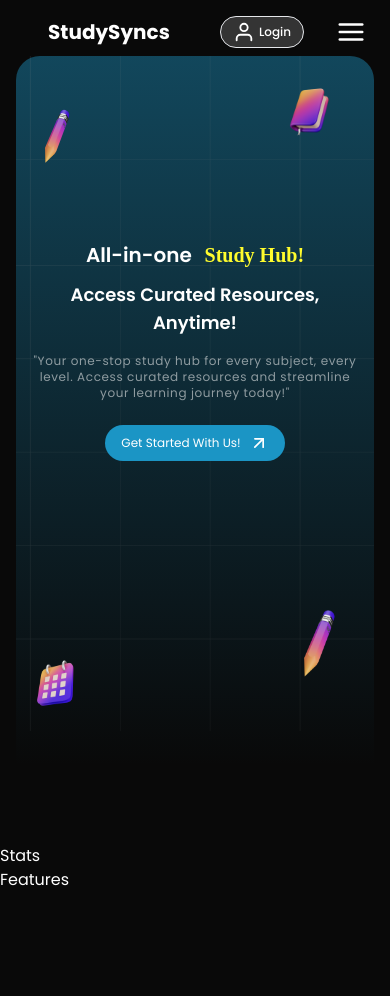
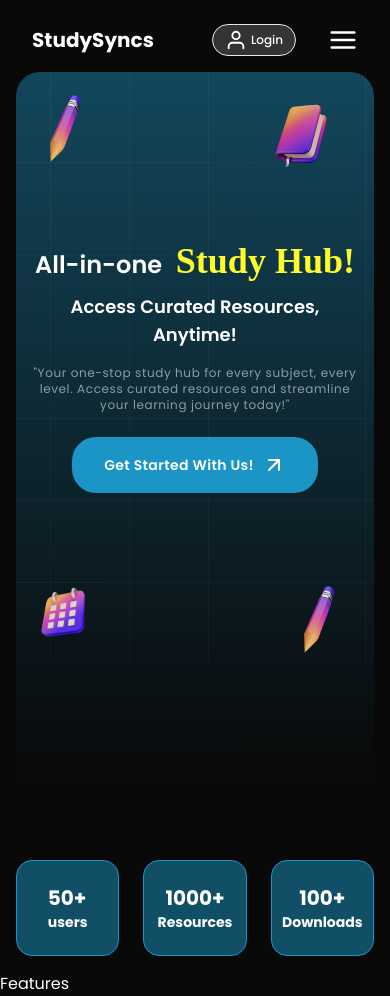
Before and after one commit to Vasudevshetty/studysyncs-v2, a React (Vite) app in the folder client/: page / in a window 390 px wide. Before the commit the page ends 892 px from the top, so only its background shows below. Built offline with nearby package versions, Linux system fonts and the light colour scheme.

Commit message:
done with the stats thing

```diff
--- a/client/src/components/Home/Hero.jsx
+++ b/client/src/components/Home/Hero.jsx
@@ -1,5 +1,4 @@
 /* eslint-disable react/no-unescaped-entities */
-
 import { FiArrowUpRight } from "react-icons/fi";
 import Navbar from "./Navbar";
 import TypingAnimation from "./TypingAnimation";
@@ -10,16 +9,16 @@
     <div className="px-4 md:px-12 py-2 sm:py-8 h-screen ">
       <Navbar />
 
-      <div className="relative h-[80vh]">
+      <div className="relative ">
         <div className="absolute inset-0 bg-gradient-to-b from-secondary-blue to-custom-black h-[84vh] rounded-tl-3xl rounded-tr-3xl sm:rounded-tr-3xl md:rounded-tr-3xl lg:rounded-tr-none z-0 " />
         <div className="absolute inset-0 bg-image z-0" />
 
         {/* Main Hero Content */}
         <div className="relative h-[70vh] sm:h-[80vh] md:h-[85vh] lg:h-[90vh] w-full md:w-[95vw] rounded-tl-3xl text-white flex flex-col justify-center items-center px-4 md:px-14 z-10 text-center">
           <div className="relative flex flex-col h-full justify-center items-center">
-            <h1 className="text-xl sm:text-2xl md:text-4xl lg:text-5xl font-semibold">
+            <h1 className="text-2xl lg:text-5xl font-semibold">
               All-in-one{" "}
-              <span className="text-primary-yellow font-segoe-script text-xl sm:text-2xl md:text-4xl lg:text-5xl ml-2 md:ml-4 font-bolder">
+              <span className="text-primary-yellow font-segoe-script text-4xl sm:text-[3rem] md:text-[4rem] lg:text-[5rem] ml-2 md:ml-4 font-bolder">
                 <TypingAnimation
                   text="Study Hub!"
                   typingSpeed={200}
@@ -39,11 +38,11 @@
 
             <Link
               to="/check-usn"
-              className="bg-primary-blue text-white px-4 md:px-6 py-2 md:py-3 rounded-3xl mt-6 md:mt-10 group hover:border hover:bg-secondary-blue hover:scale-105 transition-transform duration-300 flex items-center gap-2 text-xs sm:text-sm md:text-lg"
+              className="bg-primary-blue text-white px-8 py-4 rounded-3xl mt-6 md:mt-10 group hover:border hover:bg-secondary-blue hover:scale-105 transition-transform duration-300 flex items-center gap-2 font-semibold tracking-wide text-sm md:text-lg"
             >
               Get Started With Us!{" "}
               <FiArrowUpRight
-                size={20}
+                size={24}
                 className="transition-transform duration-200 group-hover:rotate-45"
               />
             </Link>
@@ -53,19 +52,19 @@
         {/* Animated images remain in Hero */}
         <img
           src="/Home/pencil.png"
-          className="h-16 w-16 sm:h-20 sm:w-20 lg:h-32 lg:w-32 z-10 absolute top-12 left-2"
+          className="h-20 w-20 sm:h-20 sm:w-20 lg:h-32 lg:w-32 z-10 absolute top-4 left-2"
         />
         <img
           src="/Home/CALENDER.png"
-          className="h-20 w-20 sm:h-24 sm:w-24 lg:h-36 lg:w-36 z-10 absolute bottom-2 md:left-2"
+          className="h-22 w-24 sm:h-24 sm:w-24 lg:h-36 lg:w-36 z-10 absolute bottom-2 md:left-2"
         />
         <img
           src="/Home/BOOK.png"
-          className="h-24 w-24 sm:h-36 sm:w-36 lg:h-52 lg:w-52 z-10 absolute top-2 right-4"
+          className="h-32 w-32 sm:h-36 sm:w-36 lg:h-52 lg:w-52 z-10 absolute top-0 right-2"
         />
         <img
           src="/Home/pencil.png"
-          className="h-20 w-20 sm:h-24 sm:w-24 lg:h-36 lg:w-36 z-10 absolute bottom-12 md:right-8 right-4"
+          className="h-20 w-20 sm:h-24 sm:w-24 lg:h-36 lg:w-36 z-10 absolute bottom-1 md:right-8 right-4"
         />
       </div>
     </div>
--- a/client/src/components/Home/Navbar.jsx
+++ b/client/src/components/Home/Navbar.jsx
@@ -29,12 +29,15 @@
       </div>
 
       {/* Mobile and Tablet Navbar */}
-      <div className="lg:hidden flex justify-between items-center  text-white p-2 ">
-        <h1 className="text-xl  md:text-2xl ml-6 font-bold">StudySyncs</h1>
+      <div className="lg:hidden flex justify-between items-center  text-white p-4  ">
+        <h1 className="text-xl  md:text-2xl  font-bold">StudySyncs</h1>
 
         <div className="flex items-center gap-8">
           {/* Login Button */}
-          <Link  to="/login" className="flex items-center gap-1 text-xs rounded-3xl px-3 py-1 md:px-6 md:py-2 hover:bg-login-bg-hover bg-login-bg border border-opacity-10">
+          <Link
+            to="/login"
+            className="flex items-center gap-1 text-xs rounded-3xl px-3 py-1 md:px-6 md:py-2 hover:bg-login-bg-hover bg-login-bg border border-opacity-10"
+          >
             <FiUser size={22} />
             <span className="font-medium md:text-[16px]">Login</span>
           </Link>
@@ -65,6 +68,9 @@
             Home
           </a>
           <a href="#" className="hover:text-gray-300">
+            Stats
+          </a>
+          <a href="#" className="hover:text-gray-300">
             Features
           </a>
           <a href="#" className="hover:text-gray-300">
--- a/client/src/components/Home/Stats.jsx
+++ b/client/src/components/Home/Stats.jsx
@@ -1,5 +1,23 @@
 function Stats() {
-  return <div className="text-white">Stats</div>;
+  return (
+    <div className="text-white flex  sm:flex-row items-center justify-center gap-6 sm:gap-12 p-4">
+      <div className="border border-primary-blue sm:border-2 lg:border-4 rounded-2xl bg-primary-blue/50 h-24 sm:h-32 w-40 sm:w-52 flex items-center justify-center">
+        <h1 className="flex flex-col text-xl sm:text-2xl font-bold">
+          50+<span className="text-sm sm:text-base">users</span>
+        </h1>
+      </div>
+      <div className="border border-primary-blue sm:border-2 lg:border-4 rounded-2xl bg-primary-blue/50 h-24 sm:h-32 w-40 sm:w-52 flex items-center justify-center">
+        <h1 className="flex flex-col text-xl sm:text-2xl font-bold items-center justify-center">
+          1000+<span className="text-sm sm:text-base">Resources</span>
+        </h1>
+      </div>
+      <div className="border border-primary-blue sm:border-2 lg:border-4 rounded-2xl bg-primary-blue/50 h-24 sm:h-32 w-40 sm:w-52 flex items-center justify-center">
+        <h1 className="flex flex-col text-xl sm:text-2xl font-bold items-center justify-center">
+          100+<span className="text-sm sm:text-base">Downloads</span>
+        </h1>
+      </div>
+    </div>
+  );
 }
 
 export default Stats;
```
